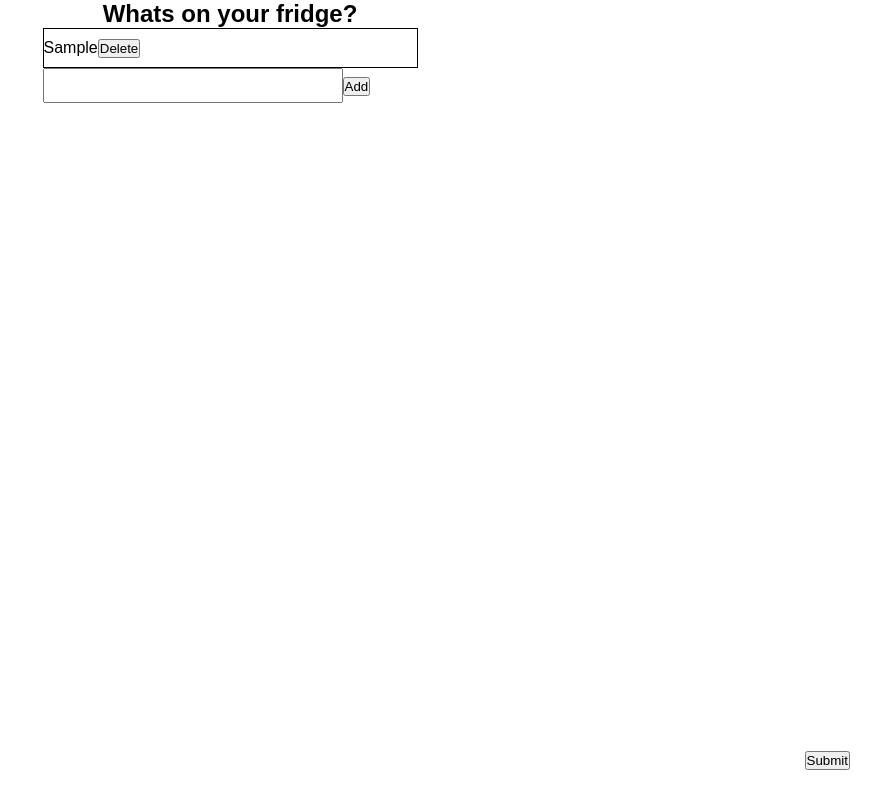
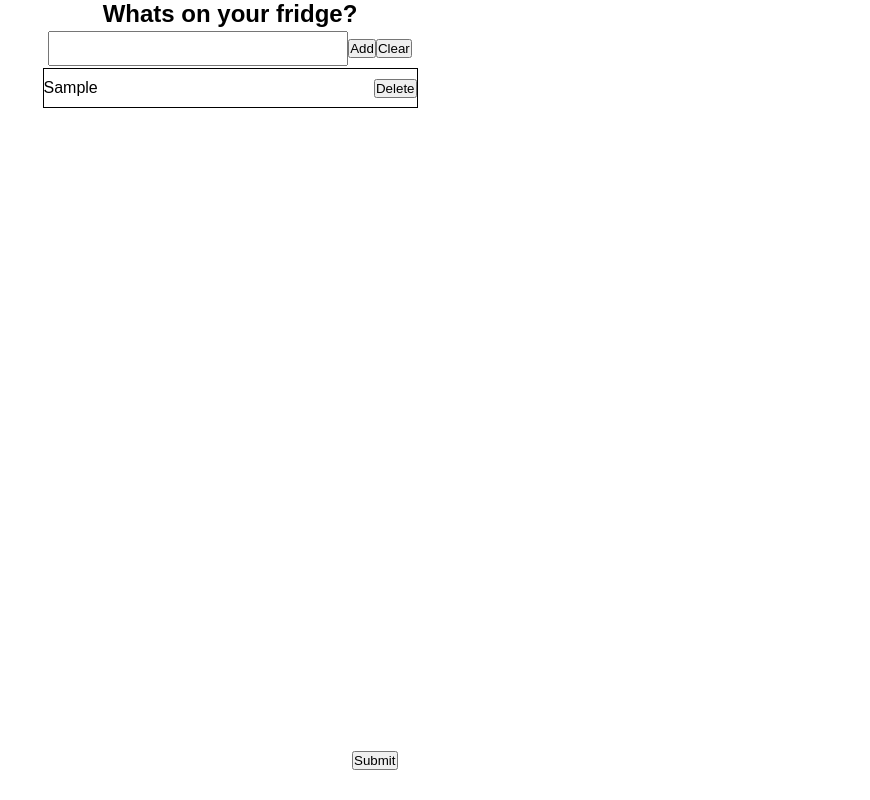
Before and after one commit to mavSeneris/Fridge2Pan, a React (Vite) app: page / in a window 1280 px wide. Both pictures are taken after typing "Sample" into the empty fields and a click on the button "Add". Shown: the whole page, without its empty margins (410-1280 px from the left). Built offline with nearby package versions, Linux system fonts and the light colour scheme.

Commit message:
added clear all button

```diff
--- a/src/components/Fridge.jsx
+++ b/src/components/Fridge.jsx
@@ -36,8 +36,13 @@ export default function Fridge(){
         setItems(prevItems => prevItems.filter(prevItem => prevItem !== item));
     }
 
+    function clearAll(e){
+        e.preventDefault()
+        setItems([])
+    }
+
     const fridgeItems = items.map(item => (
-        <div key={item}>
+        <div key={item} className='fridge__items'>
           {item}
           <button type="button" onClick={() => deleteItem(item)}>Delete</button>
         </div>
@@ -45,12 +50,13 @@ export default function Fridge(){
 
 
     return (
+        <div className="submit-wrapper">
             <div className="fridge">
                 <form action="" className="fridge__form">
                     <div className="fridge__header">
                         <h2 className="fridge__title">{inputVal ? inputVal : 'Whats on your fridge?'}</h2>
                     </div>
-                <div className="fridge__items">{fridgeItems}</div>
+                    <div className='fridge__controls'>
                         <input
                             type="text"
                             onChange={handleInputUpdate}
@@ -58,8 +64,12 @@ export default function Fridge(){
                             className="fridge__input"
                         />
                         <button type="button" onClick={addItem} className="fridge__button fridge__button--add">Add</button>
+                        <button type="button" onClick={clearAll} className="fridge__button fridge__button--clear">Clear</button>
+                    </div>
                     <button type="submit" onSubmit={submitItem} className="fridge__button fridge__button--submit">Submit</button>
+                    <div className="fridge__list">{fridgeItems}</div>
                 </form>
+            </div>
         </div>
     )
 }
```
Lines whose indentation alone changed are shown as unchanged.
